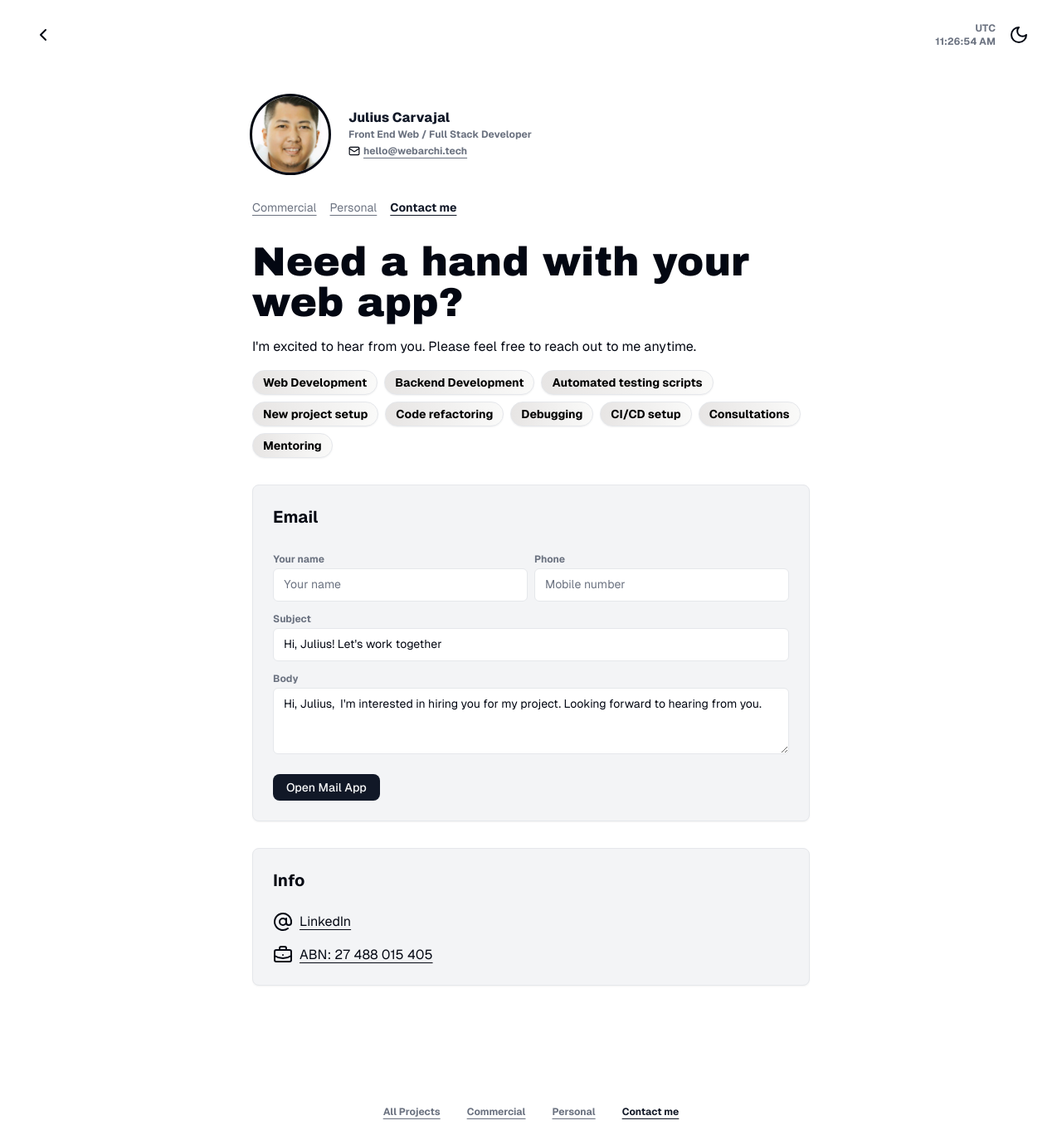
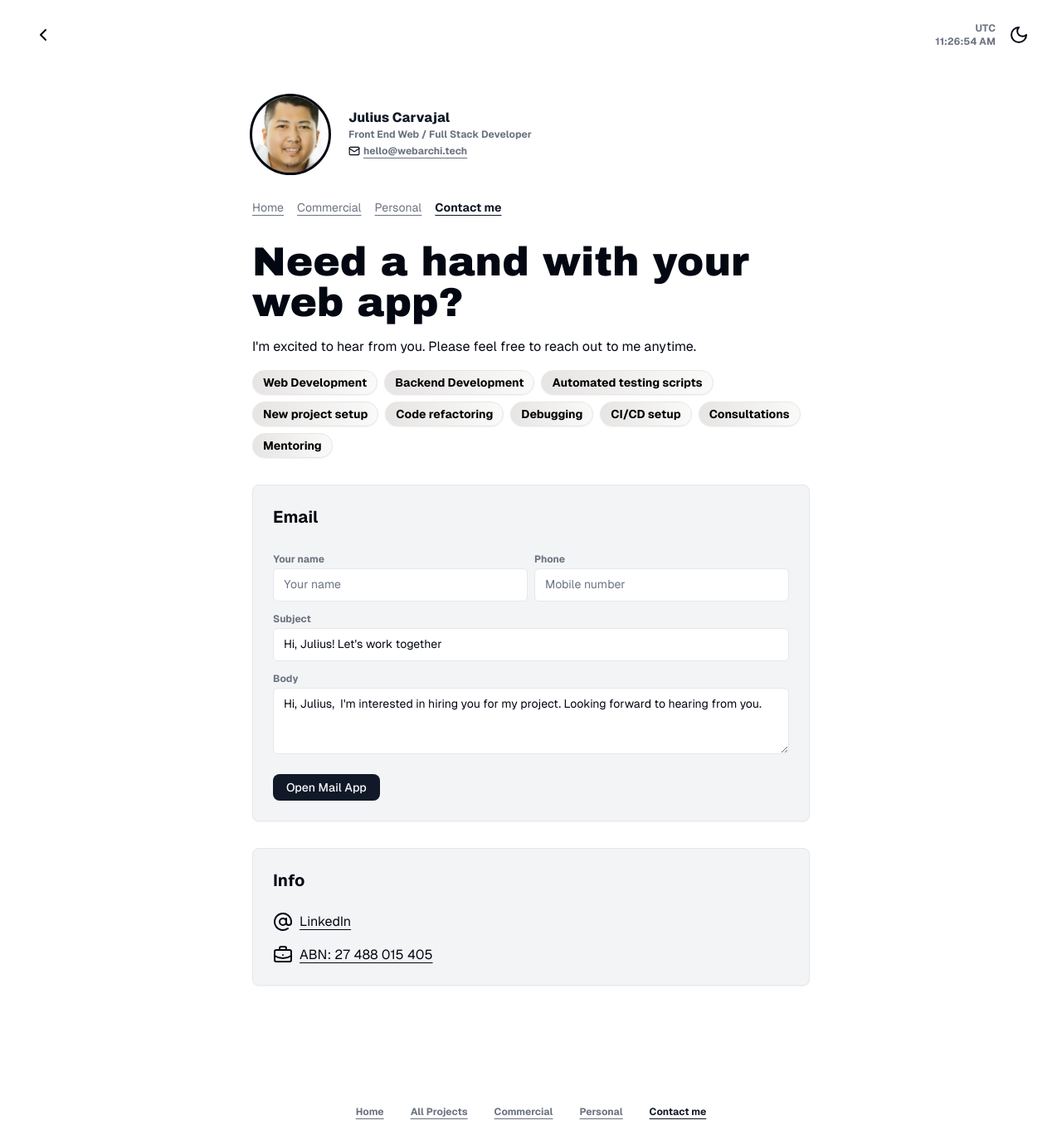
Before and after one commit to juliuscarvajal/next-cv, a Next.js app: page /projects/contact in a window 1280 px wide. Shown: the whole page at 83% size. Built offline with nearby package versions, Linux system fonts and the light colour scheme.

Commit message:
fix: [HP-0] home

```diff
--- a/src/app/layout.tsx
+++ b/src/app/layout.tsx
@@ -33,6 +33,7 @@ const Footer = () => {
     <>
       <footer className="row-start-3 p-4 text-xs font-bold">
         <div className="flex gap-2 md:gap-8 flex-wrap justify-center">
+          <NavLink href="/">Home</NavLink>
           <NavLink href="/projects">All Projects</NavLink>
           <NavLink href="/projects/commercial">Commercial</NavLink>
           <NavLink href="/projects/personal">Personal</NavLink>
--- a/src/app/projects/layout.tsx
+++ b/src/app/projects/layout.tsx
@@ -12,6 +12,7 @@ export default function ProjectsLayout({
         <ProfileInfo />
       </div>
       <nav className="text-sm flex gap-4 items-center">
+        <NavLink href="/">Home</NavLink>
         <NavLink href="/projects/commercial">Commercial</NavLink>
         <NavLink href="/projects/personal">Personal</NavLink>
         <NavLink href="/projects/contact">Contact me</NavLink>
```
